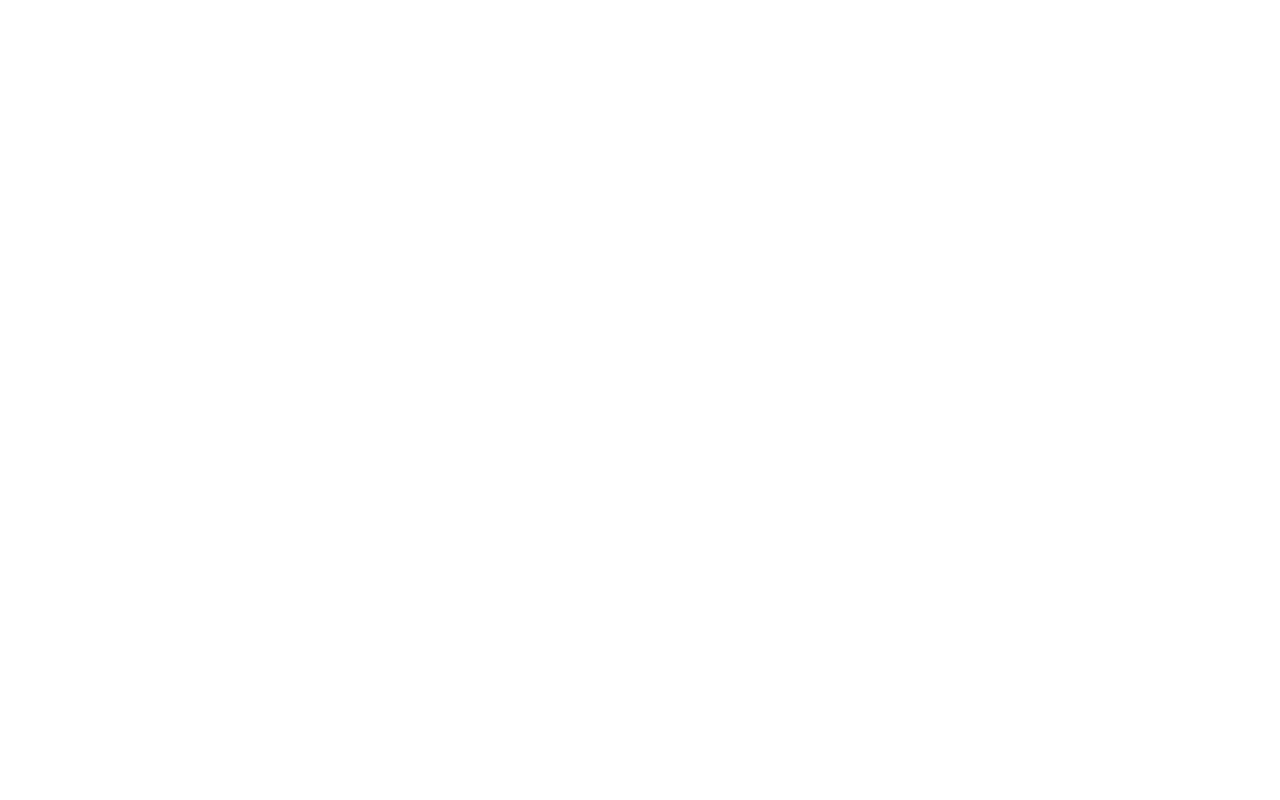
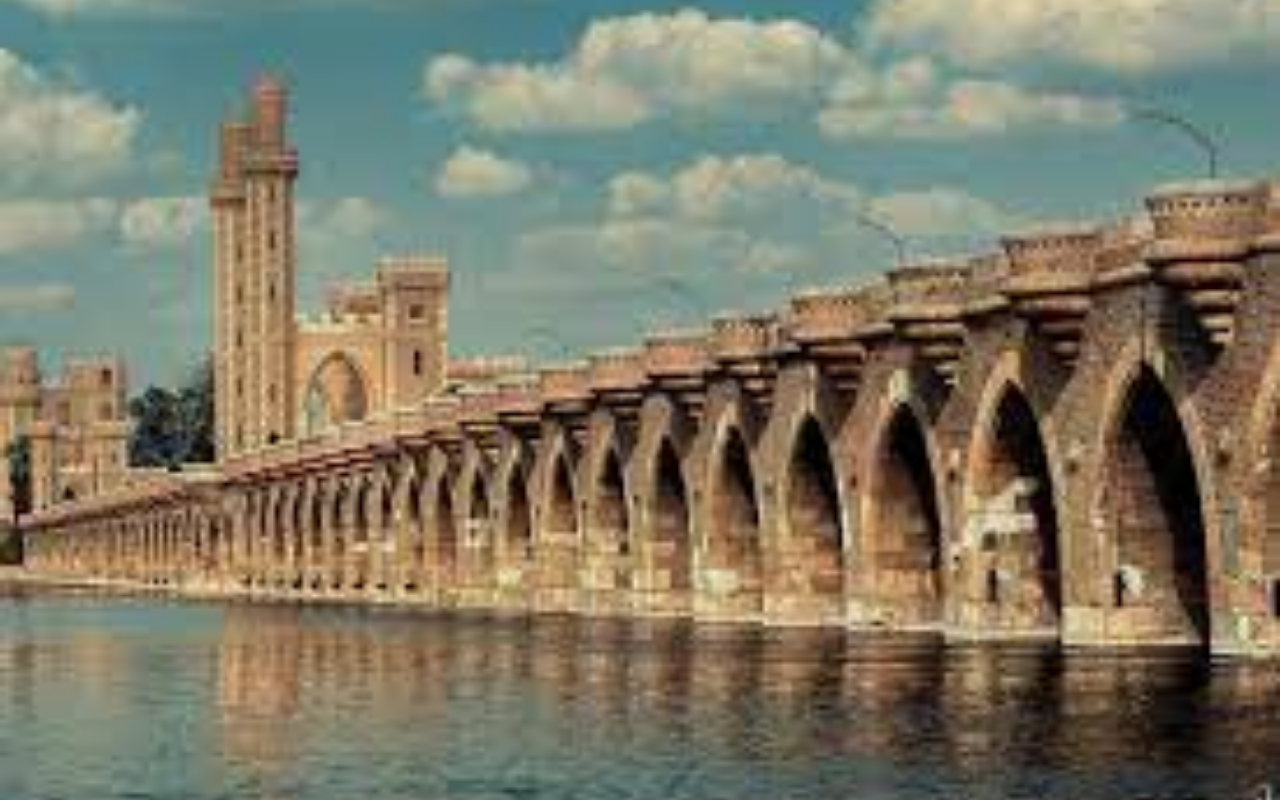
Before and after one commit to leqaasalem/page, a plain HTML site: page index.html in a window 1280 px wide. Drawn offline with Linux system fonts and the light colour scheme.

Commit message:
Update index.html

```diff
--- a/index.html
+++ b/index.html
@@ -3,15 +3,11 @@
 <head>
   <meta charset="UTF-8" />
   <meta name="viewport" content="width=device-width, initial-scale=1.0" />
-  <title>عرض صور متغيرة</title>
+  <title>عرض صور القناطر الخيرية</title>
   <style>
-    * {
+    html, body {
       margin: 0;
       padding: 0;
-      box-sizing: border-box;
-    }
-
-    html, body {
       height: 100%;
       overflow: hidden;
     }
@@ -24,6 +20,7 @@
       height: 100%;
       background-size: cover;
       background-position: center;
+      background-repeat: no-repeat;
       transition: background-image 1s ease-in-out;
     }
   </style>
@@ -33,23 +30,30 @@
   <div id="slider"></div>
 
   <script>
-    // قائمة الصور (ارفعهم على GitHub بنفس المجلد)
     const images = [
-      'image1.jpg',
-      'image2.jpg',
-      'image3.jpg'
+      'شلالات القناطر الخيرية.jpg',
+      'القناطر الجديدة.jpg',
+      'مسجد-السلطان-الأشرف-برسباي.jpg',
+      'مسجد-الظاهر-بيبرس-بقليوب.jpg',
+      'pexels-eslames1-27899317.jpg',
+      'pexels-eslames1-27899344.jpg',
+      'pexels-eslames1-27914021.jpg',
+      'pexels-cristian-bagnarello-3619432-5727263.jpg',
+      '480739594_670592818640553_7806230983922245406_n.jpg',
+      '515307774_122147154836649976_4477406375482202950_n.jpg',
+      'pexels-eslames1-27977841.jpg',
+      'pexels-moh-adbelghaffar-33009729.jpg',
+      'مهرجان التراث الشعبي.jpg'
     ];
 
     let index = 0;
     const slider = document.getElementById('slider');
 
-    // دالة تغيير الصورة كل 3 ثواني
     function changeBackground() {
-      slider.style.backgroundImage = `url(${images[index]})`;
+      slider.style.backgroundImage = `url('${images[index]}')`;
       index = (index + 1) % images.length;
     }
 
-    // تشغيل أول صورة مباشرة
     changeBackground();
     setInterval(changeBackground, 3000);
   </script>
```
